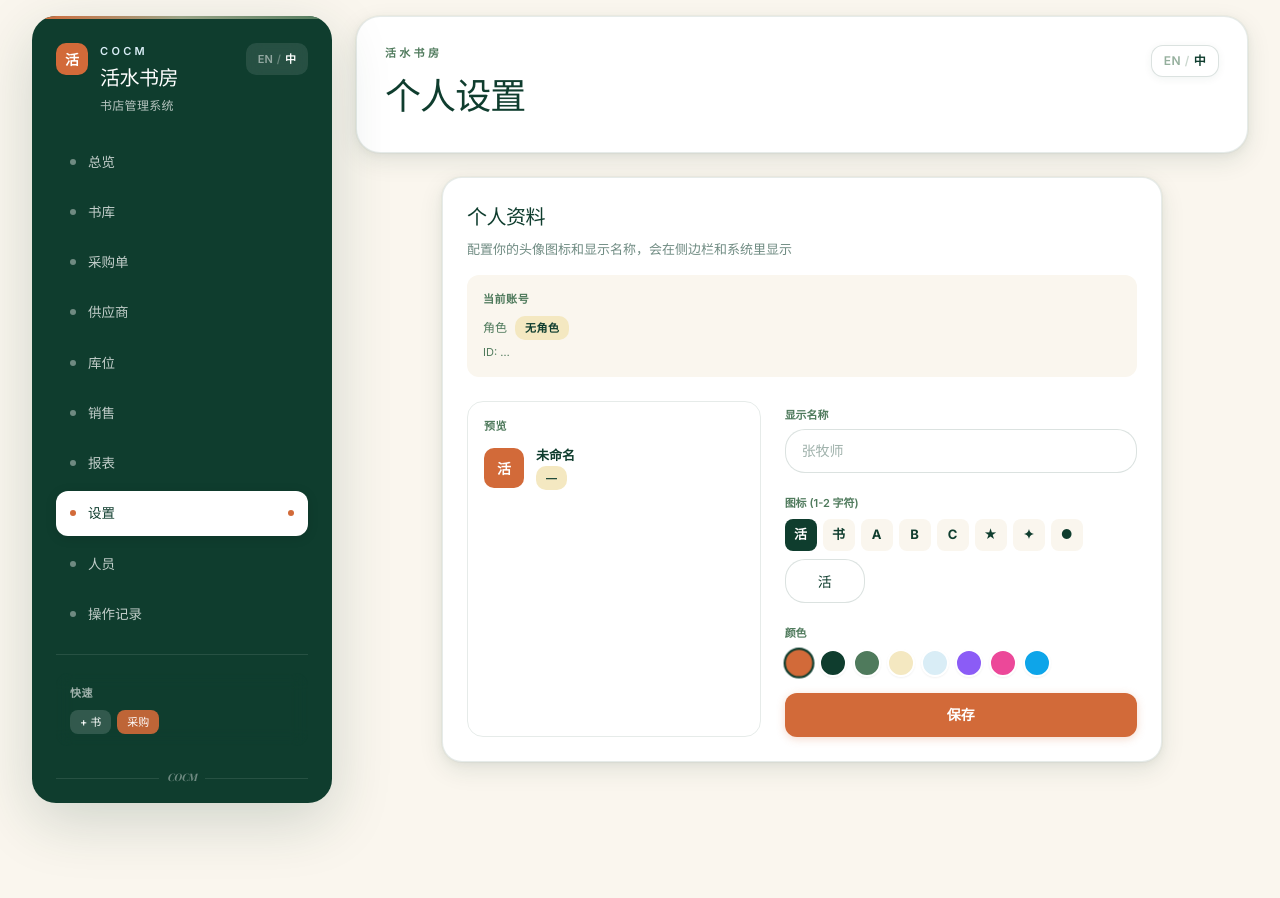
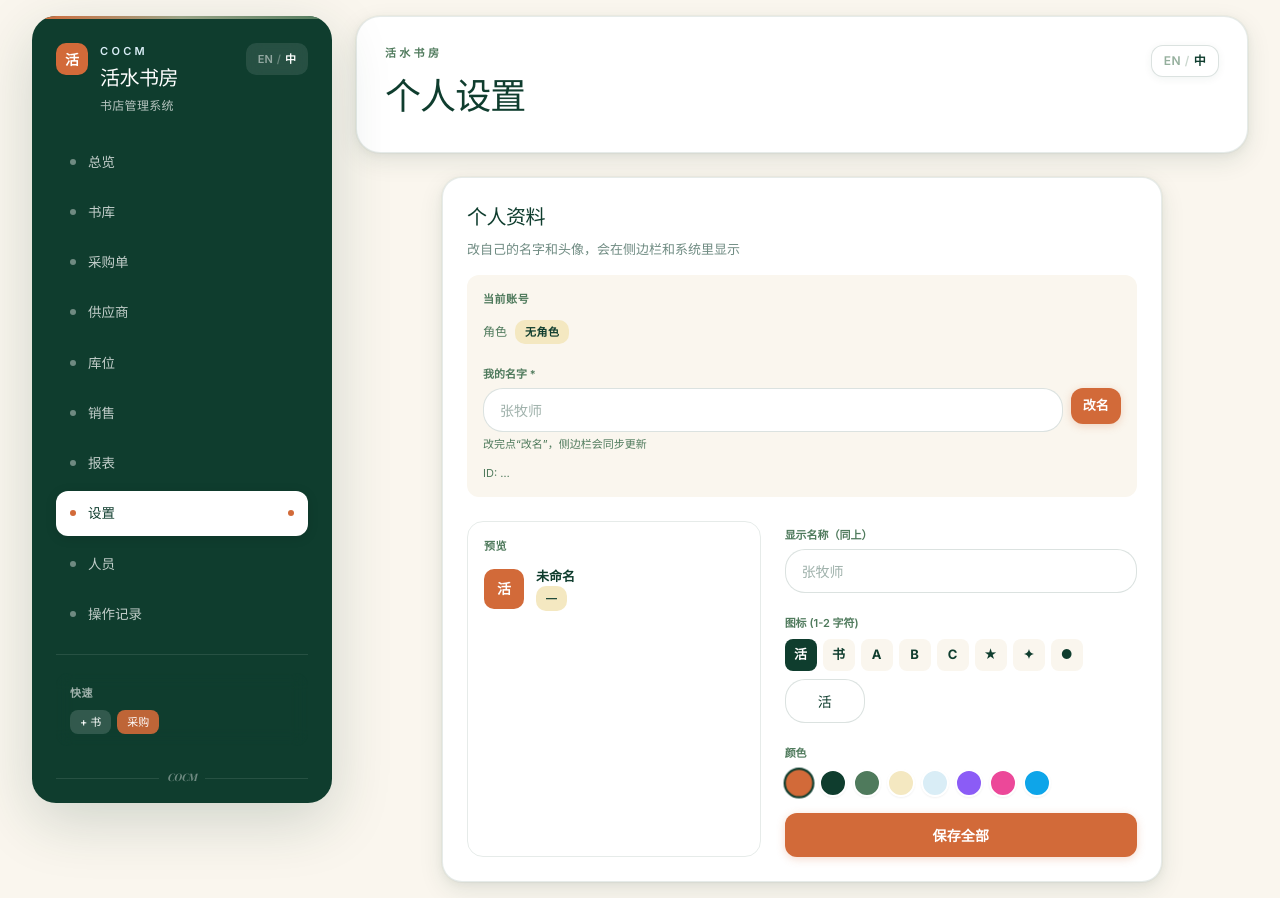
Before and after one commit to Oasis-Coders/bookstore, a Next.js app: page /settings in a window 1280 px wide. Before the commit the page ends 819 px from the top, so only its background shows below. Built offline with nearby package versions, Linux system fonts and the light colour scheme; no server answers.

Commit message:
feat: make personal name editable prominently in settings with quick rename button

```diff
--- a/app/settings/settings-client.tsx
+++ b/app/settings/settings-client.tsx
@@ -60,6 +60,30 @@ export function SettingsClient({ profile, user, role }: Props) {
     try {
       await updateProfile(fd);
       setMessage('已保存');
+      // Force reload to update sidebar
+      setTimeout(() => window.location.reload(), 600);
+    } catch (err: any) {
+      setMessage(err.message || '保存失败');
+    } finally {
+      setSaving(false);
+    }
+  };
+
+  const handleNameSave = async () => {
+    if (!displayName.trim()) {
+      setMessage('名字不能为空');
+      return;
+    }
+    setSaving(true);
+    setMessage('');
+    const fd = new FormData();
+    fd.set('displayName', displayName.trim());
+    fd.set('avatarIcon', avatarIcon);
+    fd.set('avatarColor', avatarColor);
+    try {
+      await updateProfile(fd);
+      setMessage(`名字已改成 ${displayName.trim()}`);
+      setTimeout(() => window.location.reload(), 600);
     } catch (err: any) {
       setMessage(err.message || '保存失败');
     } finally {
@@ -72,10 +96,10 @@ export function SettingsClient({ profile, user, role }: Props) {
       <div className="mx-auto max-w-[720px] space-y-6">
         <Card>
           <CardTitle>个人资料</CardTitle>
-          <p className="mt-2 text-[13px] text-[#0f3d2e]/60">配置你的头像图标和显示名称，会在侧边栏和系统里显示</p>
+          <p className="mt-2 text-[13px] text-[#0f3d2e]/60">改自己的名字和头像，会在侧边栏和系统里显示</p>
 
           {message && (
-            <div className={`mt-4 rounded-[12px] px-3 py-2 text-[12px] ${message.includes('失败') ? 'bg-red-50 text-red-700' : 'bg-green-50 text-green-700'}`}>
+            <div className={`mt-4 rounded-[12px] px-3 py-2 text-[12px] ${message.includes('失败') || message.includes('不能为空') ? 'bg-red-50 text-red-700' : 'bg-green-50 text-green-700'}`}>
               {message}
             </div>
           )}
@@ -83,14 +107,26 @@ export function SettingsClient({ profile, user, role }: Props) {
           <div className="mt-4 rounded-[12px] bg-[#faf6ee] p-4">
             <p className="text-[11px] font-semibold uppercase tracking-wider text-[#4f7a5c]">当前账号</p>
             <p className="mt-1 text-[13px] font-mono">{user?.email}</p>
-            <div className="mt-2 flex items-center gap-2">
+            <div className="mt-3 flex flex-wrap items-center gap-2">
               <span className="text-[12px] text-[#4f7a5c]">角色</span>
               <Badge variant={role === 'super_admin' ? 'danger' : role === 'admin' ? 'active' : 'default'}>{role || '无角色'}</Badge>
               {role === 'super_admin' && <span className="text-[11px] text-[#4f7a5c]">可管理所有人员</span>}
               {role === 'admin' && <span className="text-[11px] text-[#4f7a5c]">可查看人员和记录</span>}
               {role === 'staff' && <span className="text-[11px] text-[#4f7a5c]">日常操作</span>}
             </div>
-            <p className="mt-1 text-[11px] text-[#4f7a5c]">ID: {user?.id?.slice(0,8)}…</p>
+
+            <div className="mt-4 flex gap-2">
+              <div className="flex-1">
+                <label className="text-[11px] font-semibold text-[#4f7a5c]">我的名字 *</label>
+                <div className="mt-1 flex gap-2">
+                  <Input value={displayName} onChange={(e) => setDisplayName(e.target.value)} placeholder="张牧师" className="flex-1" />
+                  <Button size="sm" onClick={handleNameSave} disabled={saving} className="shrink-0">{saving ? '保存…' : '改名'}</Button>
+                </div>
+                <p className="mt-1 text-[11px] text-[#4f7a5c]">改完点“改名”，侧边栏会同步更新</p>
+              </div>
+            </div>
+
+            <p className="mt-3 text-[11px] text-[#4f7a5c]">ID: {user?.id?.slice(0,8)}…</p>
           </div>
 
           <div className="mt-6 grid grid-cols-1 gap-6 md:grid-cols-[1fr_1.2fr]">
@@ -109,7 +145,7 @@ export function SettingsClient({ profile, user, role }: Props) {
 
             <form onSubmit={handleSubmit} className="space-y-4">
               <div>
-                <label className="text-[11px] font-semibold text-[#4f7a5c]">显示名称</label>
+                <label className="text-[11px] font-semibold text-[#4f7a5c]">显示名称（同上）</label>
                 <Input value={displayName} onChange={(e) => setDisplayName(e.target.value)} placeholder="张牧师" className="mt-1" />
               </div>
 
@@ -134,7 +170,7 @@ export function SettingsClient({ profile, user, role }: Props) {
                 </div>
               </div>
 
-              <Button type="submit" disabled={saving} className="w-full">{saving ? '保存中…' : '保存'}</Button>
+              <Button type="submit" disabled={saving} className="w-full">{saving ? '保存中…' : '保存全部'}</Button>
             </form>
           </div>
         </Card>
```
